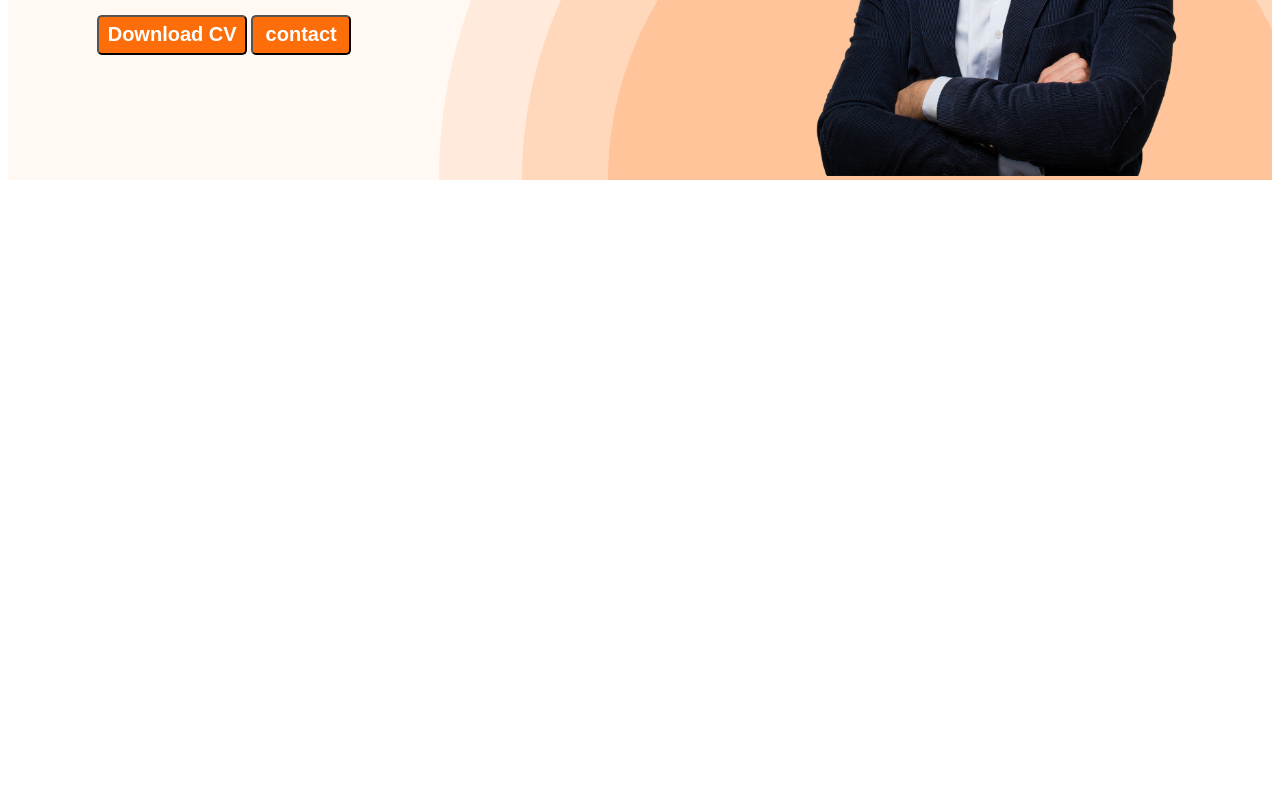
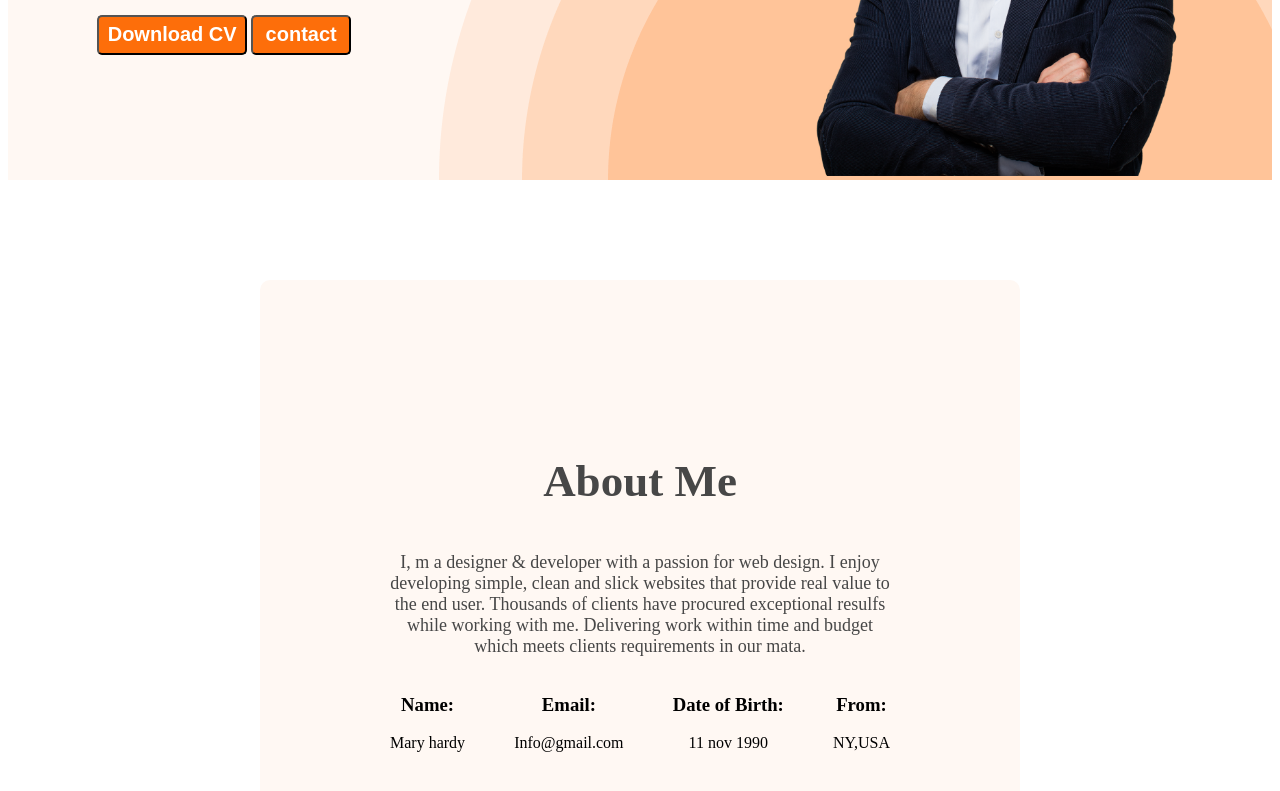
Before and after one commit to EshanTheDev/Projects, a plain HTML site: page index.html in a window 1280 px wide. Shown: the part 437-1228 px from the top of the page. Before the commit the page ends 800 px from the top, so only its background shows below. Drawn offline with Linux system fonts and the light colour scheme.

Commit message:
added about Info

```diff
--- a/index.html
+++ b/index.html
@@ -32,6 +32,43 @@
         </div>
 
     </Main>
+
+
+
+<!-- start about section -->
+
+
+<main class="About-Sec">
+
+
+<h3 class="bnr1 bnr1-p">About Me</h3>
+
+
+<p class="bnr3">I, m a designer & developer with a passion for web design. I enjoy developing simple, clean and slick websites that provide real value to the end user. Thousands of clients have procured exceptional resulfs while working with me. Delivering work within time and budget which meets clients requirements in our mata.</p>
+
+<section class="About-Info">
+    <div>
+        <h3 class="Abt-title">Name:</h3>
+        <p class="Abt-Info">Mary hardy</p>
+    </div>
+    <div>
+        <h3 class="Abt-title">Email:</h3>
+        <p class="Abt-Info">Info@gmail.com</p>
+    </div>
+    <div>
+        <h3 class="Abt-title">Date of Birth:</h3>
+        <p class="Abt-Info">11 nov 1990</p>
+    </div>
+    <div>
+        <h3 class="Abt-title">From:</h3>
+        <p class="Abt-Info">NY,USA</p>
+    </div>
+
+</section>
+
+</main>
+
+
     <Footer>
 
     </Footer>
--- a/style.css
+++ b/style.css
@@ -75,6 +75,7 @@ font-size: 18px;
 font-style: normal;
 font-weight: 400px;
 line-height: normal;
+text-align: center;
 }
 .pb{
     width: 150px;
@@ -93,3 +94,30 @@ line-height: normal;
 .hardybhai{
     width: 400px;
 }
+
+/* start about section */
+
+.About-Sec{
+    width: 500px;
+    height: 500px;
+    border-radius: 10px;
+background: #FFF8F3;
+margin: 100px Auto;
+padding: 130px;}
+
+
+
+.bnr1-p{
+    color: var(--dark-02, #474747);
+font-size: 45px;
+font-style: normal;
+font-weight: 600;
+line-height: normal;
+text-align: center;
+}
+
+.About-Info{
+    display: flex;
+    justify-content: space-between;
+    text-align: center;
+}
```
